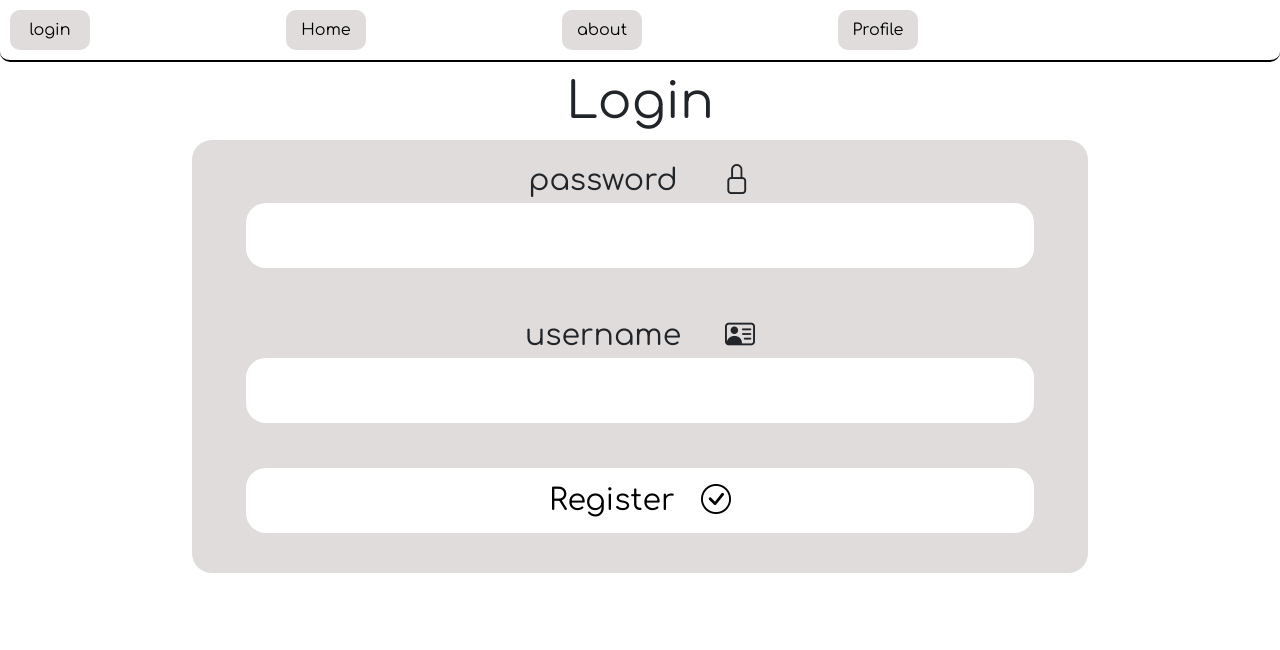
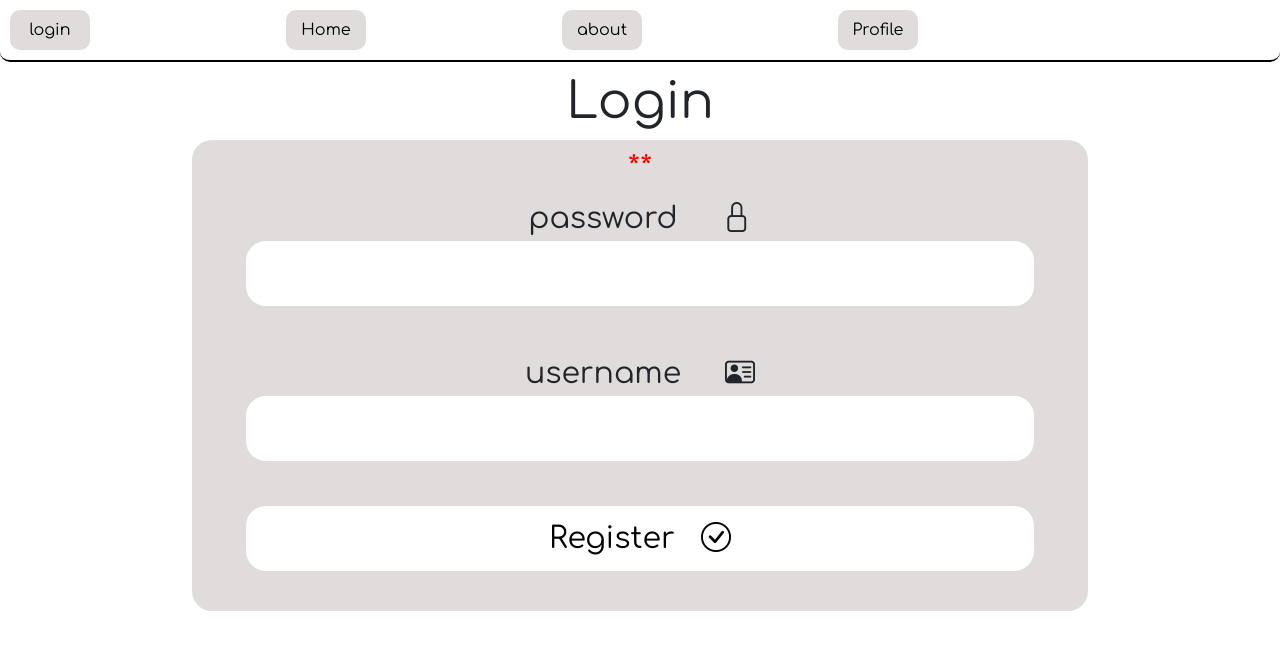
Before and after one commit to arul-sinha/SchoolBase, a Flask app: page /login in a window 1280 px wide. Shown: the top 650 px of the page. Run offline with Flask 3, Linux system fonts and the light colour scheme; some libraries are stand-ins or nearby versions.

Commit message:
update ----updated login

```diff
--- a/website/templates/login.html
+++ b/website/templates/login.html
@@ -20,7 +20,7 @@
         <h1 id="heading_main">Login</h1>
         <div id="reg_container">
             <form action="/login" method="post">
-                <h2>{{ error }}</h2>
+                <h2 style="color: red;">*{{ error }}*</h2>
                 password &nbsp;&nbsp;&nbsp;&nbsp;<i class="bi bi-lock"></i><br> <input id="reg_input" name="log_pass" type="password"><br><br>
                 username &nbsp;&nbsp;&nbsp;&nbsp;<i class="bi bi-person-vcard"></i><br> <input id="reg_input" name="log_uname" type="text"><br><br>
                 <button type="submit" id="reg_btn">Register&nbsp;&nbsp;&nbsp;<i class="bi bi-check-circle"></i></button>
```
